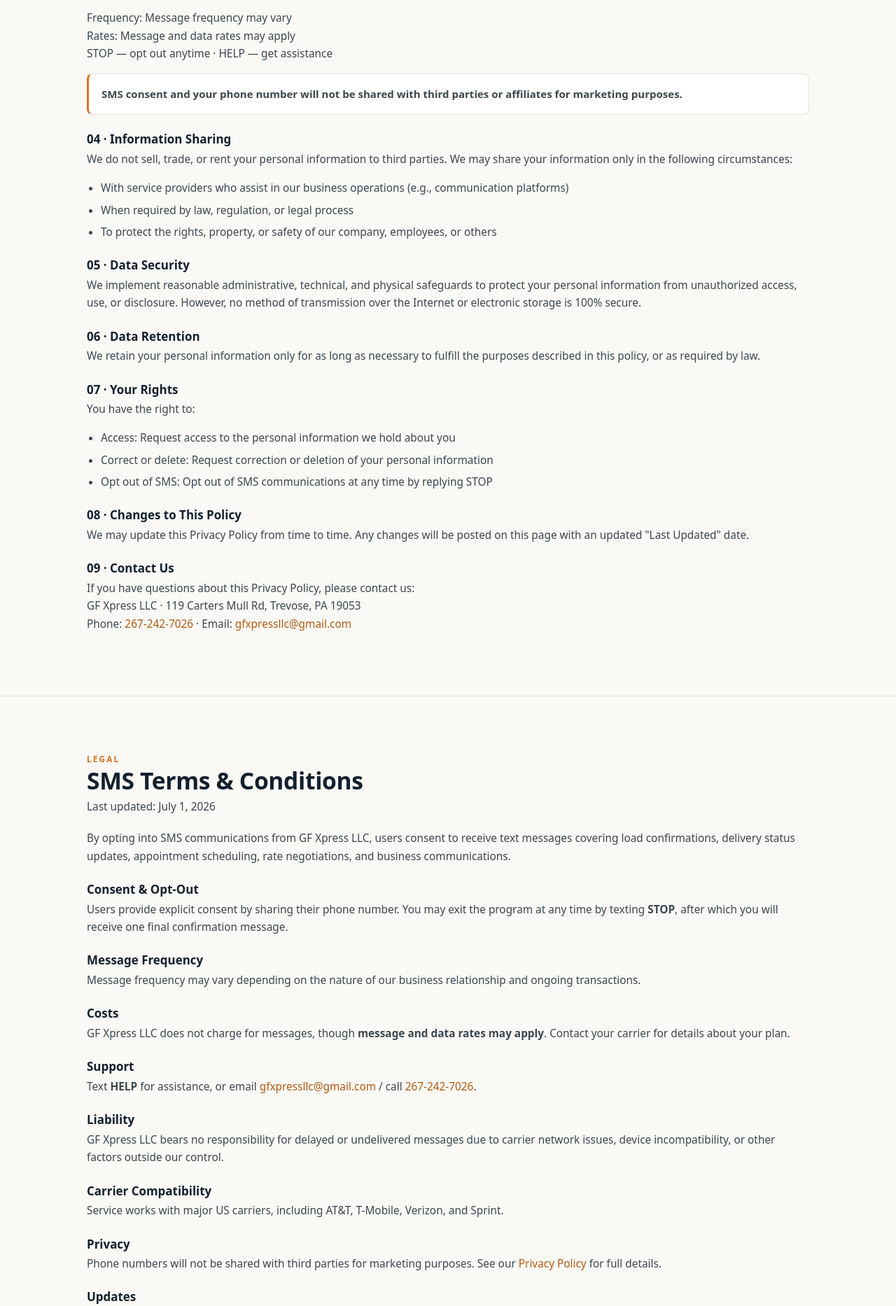
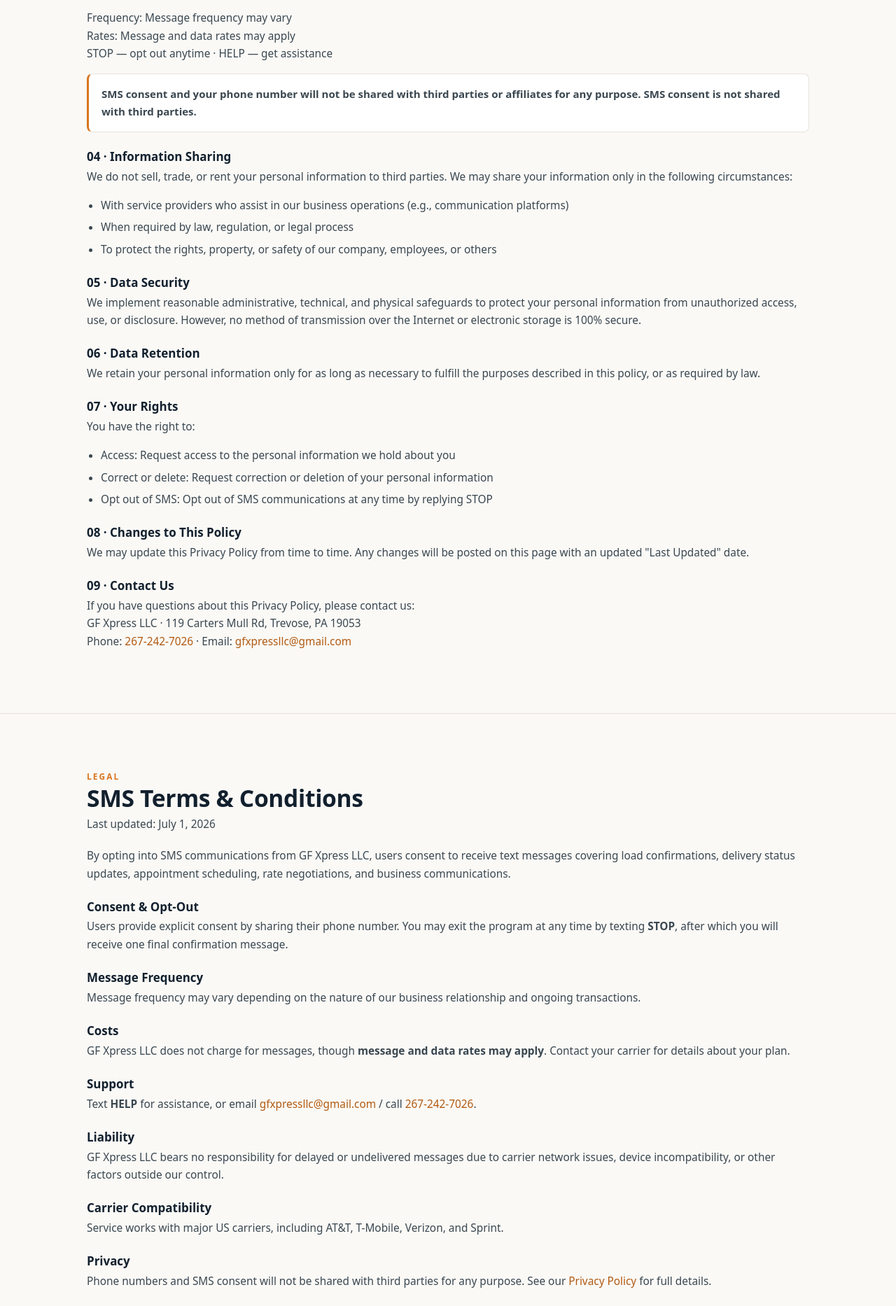
Before and after one commit to vertedasdsa/gfxpress-site, a plain HTML site: page index.html in a window 1280 px wide. Shown: the part 3708-5574 px from the top of the page at 70% size. Drawn offline with Linux system fonts and the light colour scheme.

Commit message:
Privacy/SMS terms: unconditional non-sharing language for 10DLC compliance

```diff
--- a/index.html
+++ b/index.html
@@ -288,7 +288,7 @@
     <h3>03 · SMS / Text Messaging</h3>
     <p>By providing your phone number and consenting to receive text messages from GF Xpress LLC, you agree to receive SMS messages related to our business operations, including but not limited to load updates, delivery notifications, and scheduling communications.</p>
     <p>Frequency: Message frequency may vary<br>Rates: Message and data rates may apply<br>STOP — opt out anytime · HELP — get assistance</p>
-    <div class="callout"><strong>SMS consent and your phone number will not be shared with third parties or affiliates for marketing purposes.</strong></div>
+    <div class="callout"><strong>SMS consent and your phone number will not be shared with third parties or affiliates for any purpose. SMS consent is not shared with third parties.</strong></div>
 
     <h3>04 · Information Sharing</h3>
     <p>We do not sell, trade, or rent your personal information to third parties. We may share your information only in the following circumstances:</p>
@@ -346,7 +346,7 @@
     <p>Service works with major US carriers, including AT&amp;T, T-Mobile, Verizon, and Sprint.</p>
 
     <h3>Privacy</h3>
-    <p>Phone numbers will not be shared with third parties for marketing purposes. See our <a href="#privacy">Privacy Policy</a> for full details.</p>
+    <p>Phone numbers and SMS consent will not be shared with third parties for any purpose. See our <a href="#privacy">Privacy Policy</a> for full details.</p>
 
     <h3>Updates</h3>
     <p>These terms may change with notice posted on our website; continued use implies acceptance.</p>
```
